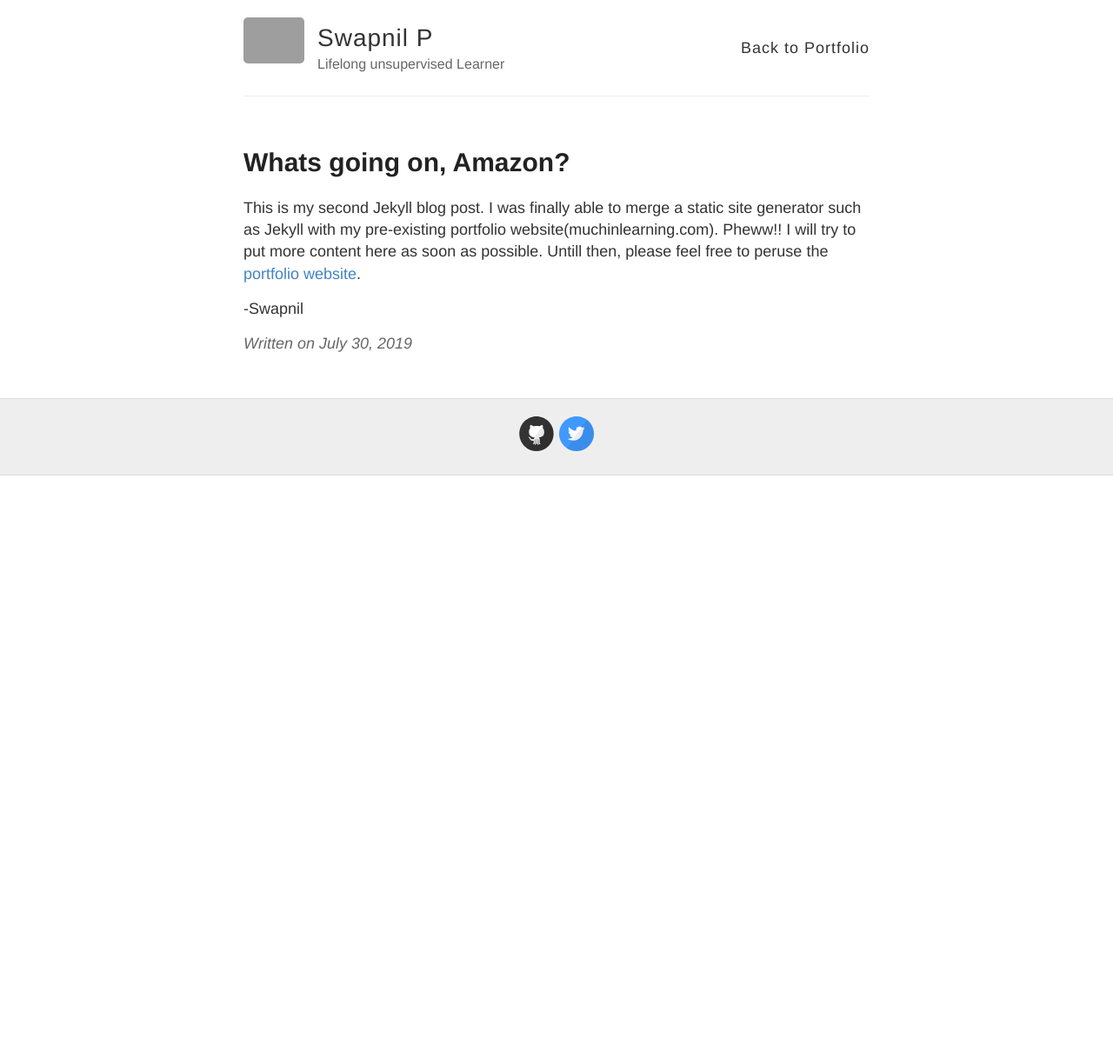
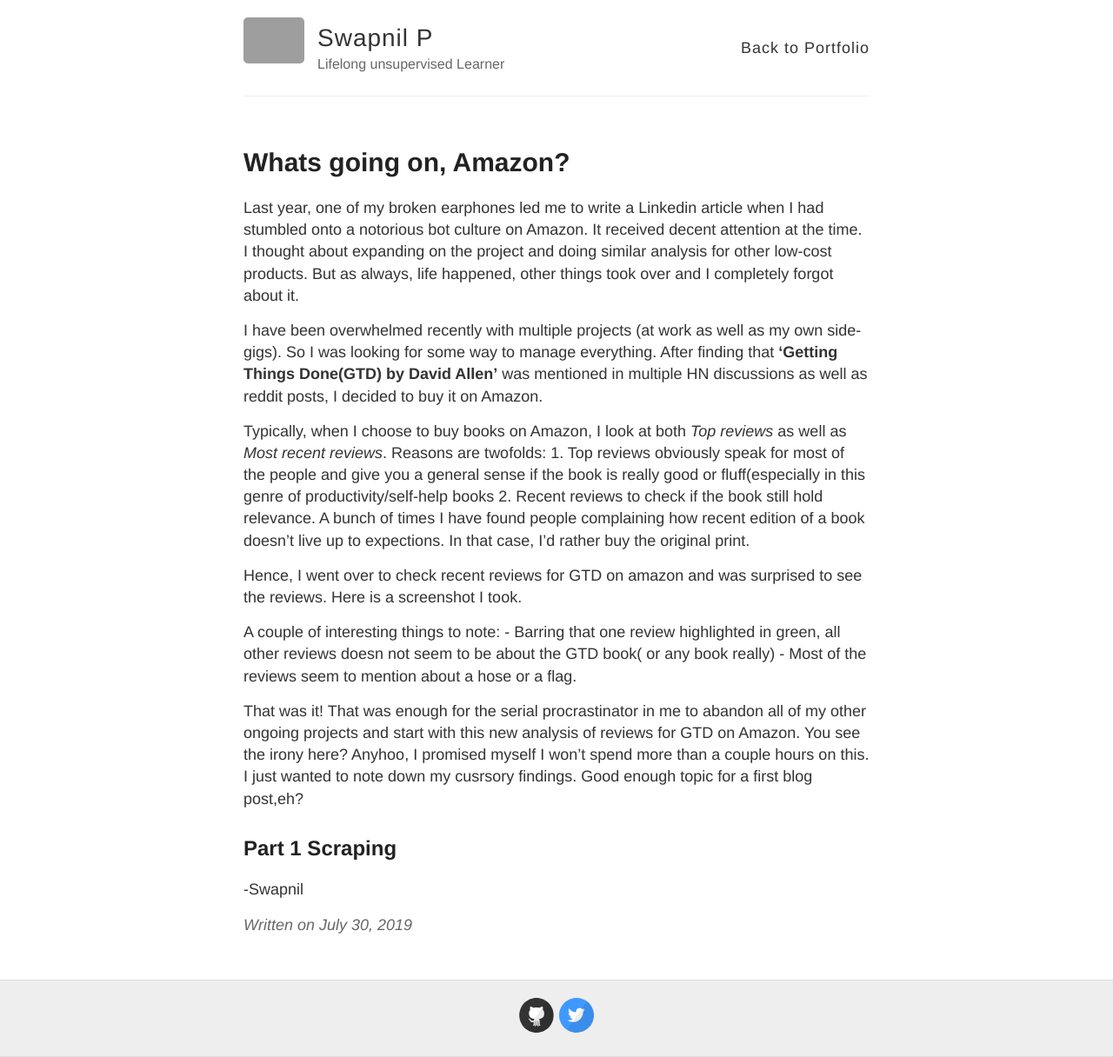
Before and after one commit to spsphulse/My-Portfolio, a Jekyll site: the page built from _posts/2019-07-30-whats-going-on-amazon.md, in a window 1280 px wide. Shown: the whole page at 87% size. Built offline with Jekyll 4.4.1, drawn with Linux system fonts in a browser that asks for light colours; before the commit the page ends 900 px from its top, so only the background shows below that; grey boxes are pictures that could not be loaded.

Commit message:
Update 2019-07-30-whats-going-on-amazon.md

```diff
--- a/_posts/2019-07-30-whats-going-on-amazon.md
+++ b/_posts/2019-07-30-whats-going-on-amazon.md
@@ -1,9 +1,44 @@
 ---
 layout: post
-title: Whats going on, Amazon?
+title: 'Whats going on, Amazon?'
 published: true
 ---
 
-This is my second Jekyll blog post. I was finally able to merge a static site generator such as Jekyll with my pre-existing portfolio website(muchinlearning.com). Pheww!! I will try to put more content here as soon as possible. Untill then, please feel free to peruse the [portfolio website](https://muchinlearning.com/).
+Last year, one of my broken earphones led me to write a Linkedin article when I had stumbled onto a notorious bot culture on Amazon. It received decent attention at the time. I thought about expanding on the project and doing similar analysis for other low-cost products. But as always, life happened, other things took over and I completely forgot about it.
+
+I have been overwhelmed recently with multiple projects (at work as well as my own side-gigs). So I was looking for some way to manage everything. After finding that **'Getting Things Done(GTD) by David Allen'** was mentioned in multiple HN discussions as well as reddit posts, I decided to buy it on Amazon.
+
+Typically, when I choose to buy books on Amazon, I look at both _Top reviews_ as well as _Most recent reviews_. Reasons are twofolds:
+	1. Top reviews obviously speak for most of the people and give you a general sense if the book is really good or fluff(especially in this genre of productivity/self-help books
+    2. Recent reviews to check if the book still hold relevance. A bunch of times I have found people complaining how recent edition of a book doesn't live up to expections. In that case, I'd rather buy the original print.
+
+Hence, I went over to check recent reviews for GTD on amazon and was surprised to see the reviews. Here is a screenshot I took.
+
+A couple of interesting things to note:
+	- Barring that one review highlighted in green, all other reviews doesn not seem to be about the GTD book( or any book really)
+    - Most of the reviews seem to mention about a hose or a flag.
+
+That was it! That was enough for the serial procrastinator in me to abandon all of my other ongoing projects and start with this new analysis of reviews for GTD on Amazon. You see the irony here? Anyhoo, I promised myself I won't spend more than a couple hours on this. I just wanted to note down my cusrsory findings. Good enough topic for a first blog post,eh?
+
+## Part 1 Scraping
+
+
+
+
+
+
+
+
+
+
+
+
+
+
+
+
+
+
+
 
 -Swapnil
```
